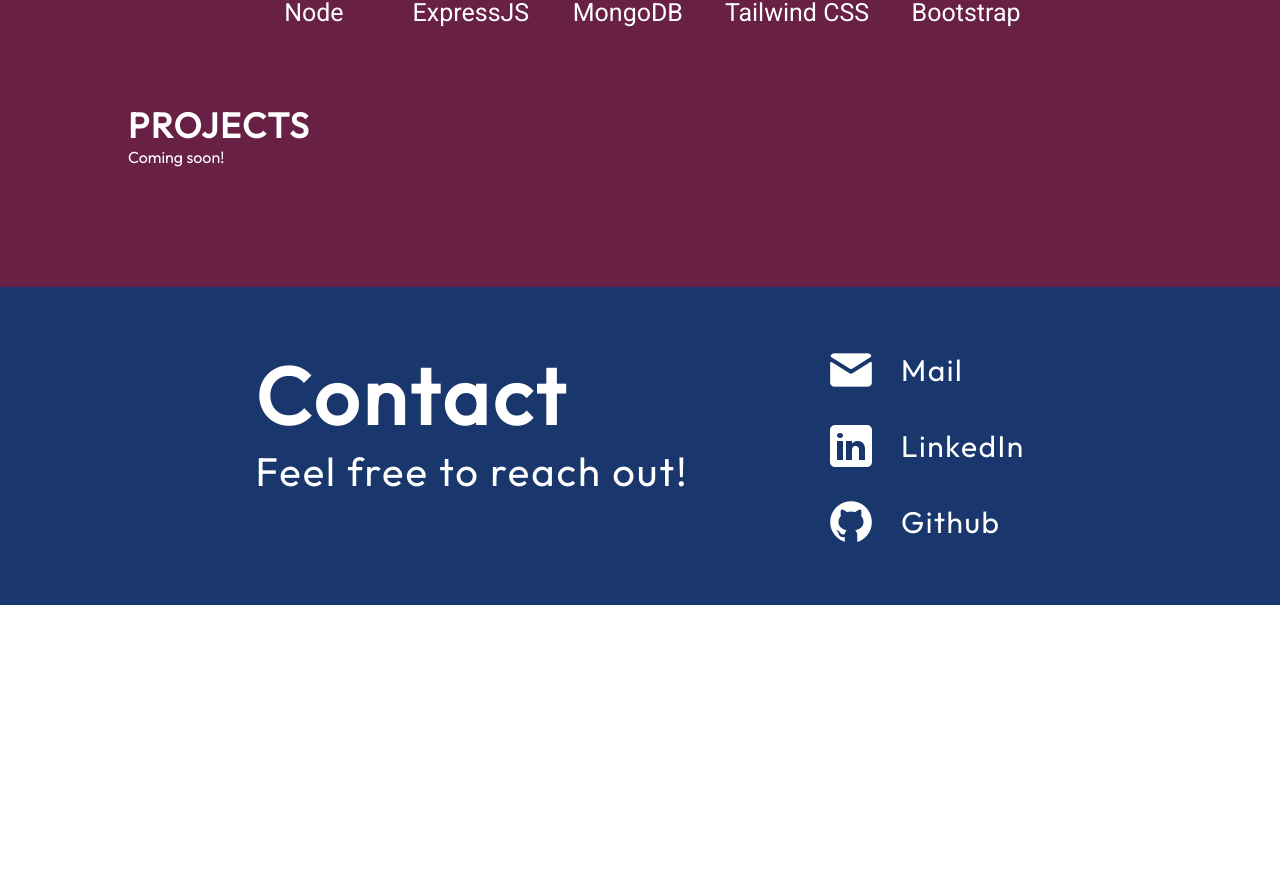
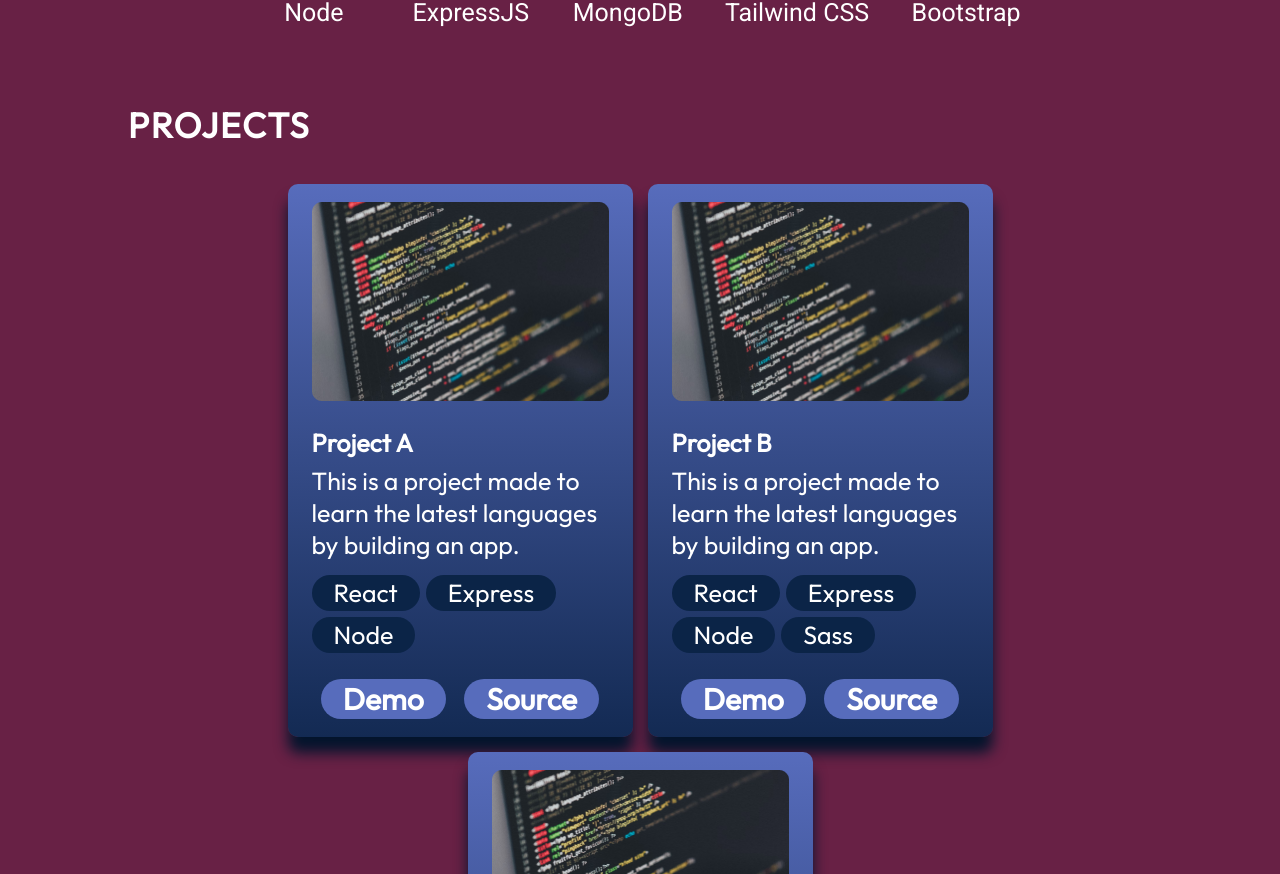
Before and after one commit to huzaif007/MyPortfolio, a React (Vite) app: page / in a window 1280 px wide. Shown: the part 1926-2800 px from the top of the page. Before the commit the page ends 2531 px from the top, so only its background shows below. Built offline with nearby package versions, Linux system fonts and the light colour scheme.

Commit message:
Update Projects.jsx

```diff
--- a/src/components/Projects/Projects.jsx
+++ b/src/components/Projects/Projects.jsx
@@ -1,7 +1,5 @@
 import React from "react";
-
 import styles from "./Projects.module.css";
-
 import projects from "../../data/projects.json";
 import { ProjectCard } from "./ProjectCard";
 
@@ -9,13 +7,11 @@ export const Projects = () => {
   return (
     <section className={styles.container} id="projects">
       <h2 className={styles.title}>Projects</h2>
-      {/* Remove below line after adding projects */}
-      <div>Coming soon!</div>
-      {/* <div className={styles.projects}>
+      <div className={styles.projects}>
         {projects.map((project, id) => {
           return <ProjectCard key={id} project={project} />;
         })}
-      </div> */}
+      </div>
     </section>
   );
 };
```
